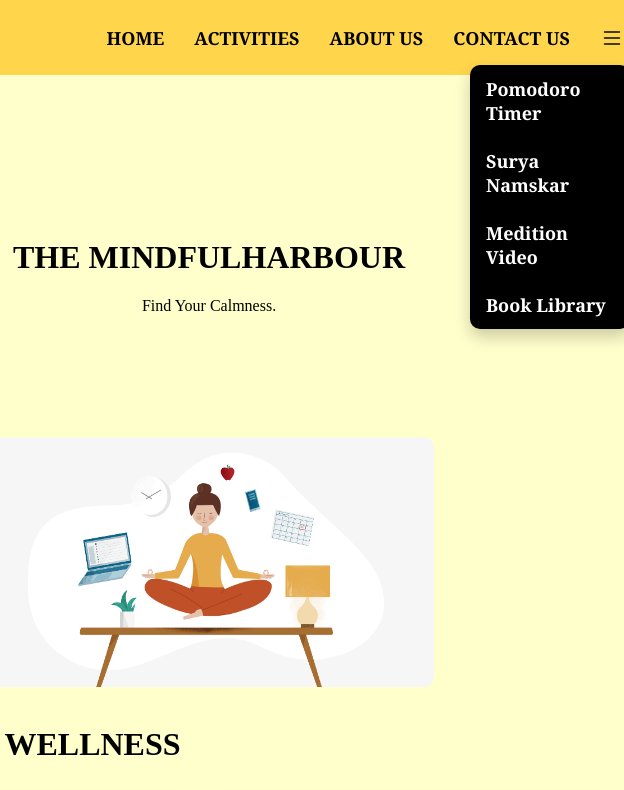
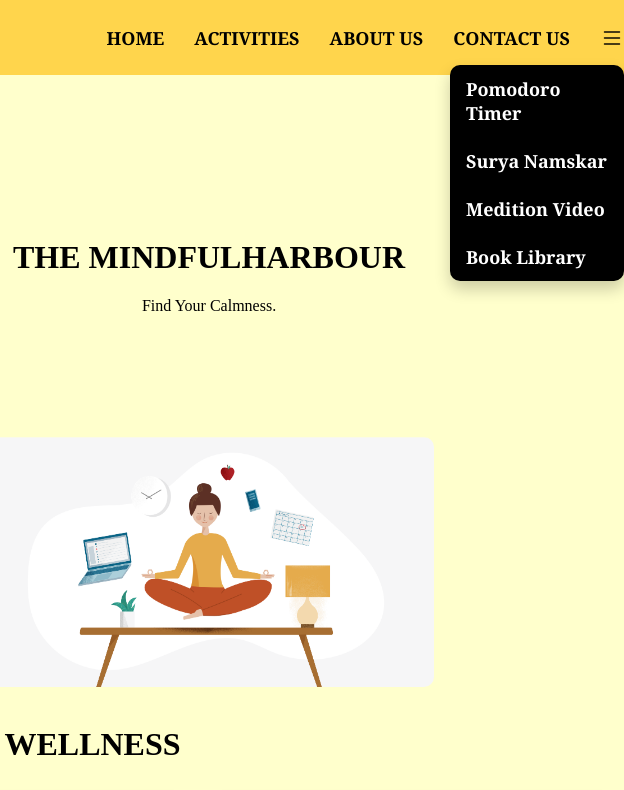
Before and after one commit to Prakul08/MindfulHarbour, a plain HTML site: page index.html in a window 1280 px wide. Both pictures are taken after a click on the element 1268 px from the left and 37 px from the top of the page. Shown: the top 790 px of the page, 656-1280 px from the left. Drawn offline with nearby package versions, Linux system fonts and the light colour scheme.

Commit message:
-130px to -150px

```diff
--- a/nav.css
+++ b/nav.css
@@ -52,7 +52,7 @@
     box-shadow: 0px 8px 16px rgba(0, 0, 0, 0.2);
     z-index: 1;
     margin-top: 15px;
-    left: -130px;
+    left: -150px;
     border-radius: 10px;
 }
 
```
